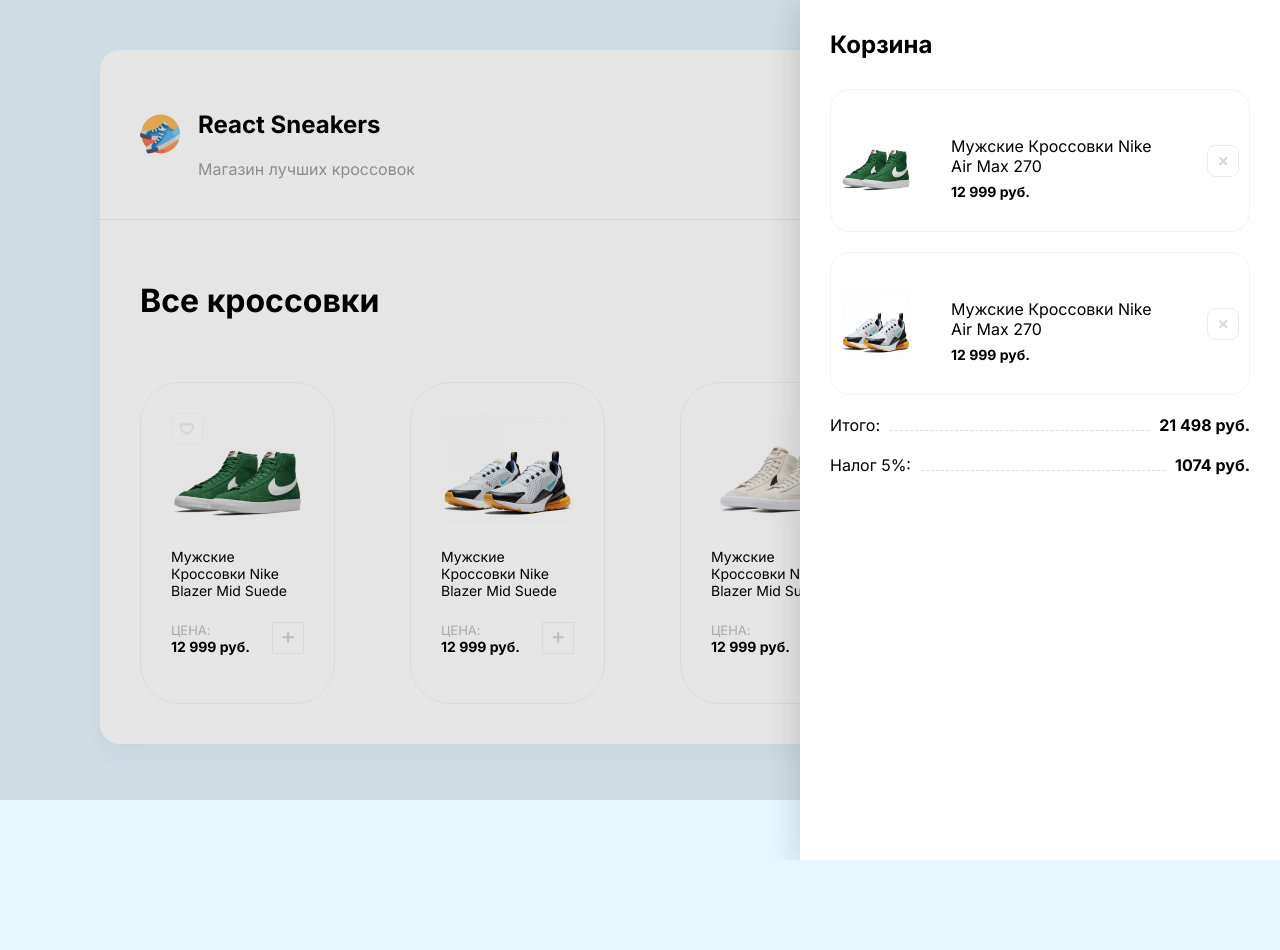
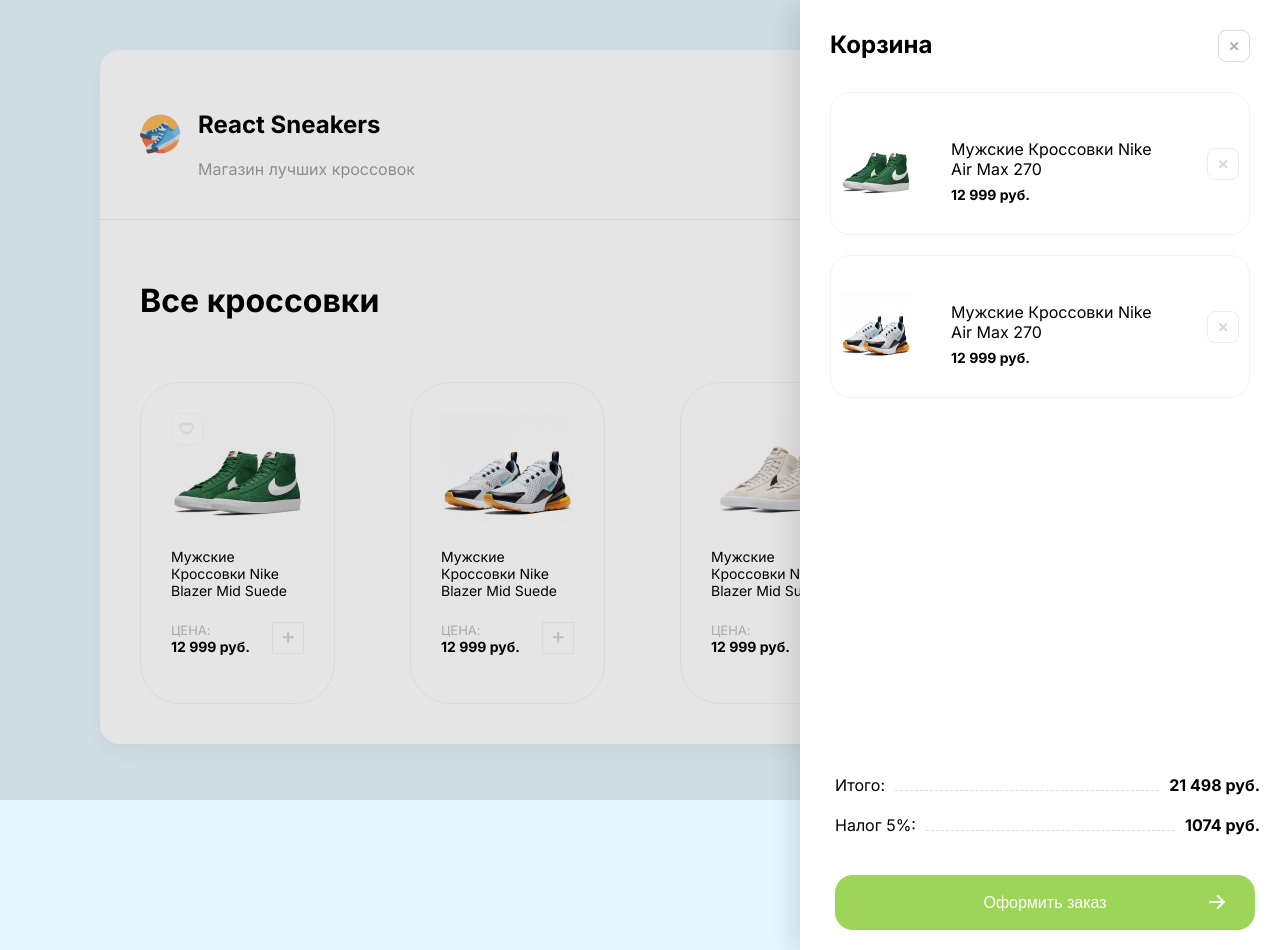
Before and after one commit to Valik04/react-sneakers, a React (Create React App) app: page / in a window 1280 px wide. Shown: the top 950 px of the page. Before the commit the page ends 860 px from the top, so only its background shows below. Built offline with nearby package versions, Linux system fonts and the light colour scheme.

Commit message:
completed cart

```diff
--- a/src/App.js
+++ b/src/App.js
@@ -4,7 +4,7 @@
     <div className="wrapper">
       <div className="overlay">
         <div className='drawer'>
-          <h2>Корзина</h2>
+          <h2>Корзина <img className='removeBtn' width={32} height={32} src='/img/btn-remove.svg' alt='Remove'/></h2>
 
           <div className="cartItem">
             <img width={70} height={70} src='/img/sneakers/image 1.jpg' alt='Sneakers'/>
@@ -24,26 +24,25 @@
             <img className='removeBtn' width={32} height={32} src='/img/btn-remove.svg' alt='Remove'/>
           </div>
 
-
           <div className="items">
             <ul className= 'cartTotalBlock'>
               <li>
                 <span>Итого: </span>
-                <diV> </diV>
+                <div> </div>
                 <b>21 498 руб. </b>
               </li>
               <li>
                 <span>Налог 5%: </span>
-                <diV> </diV>
+                <div> </div>
                 <b>1074 руб. </b>
               </li>
             </ul>
+            <button className='greenButton'>Оформить заказ<img src='/img/arrow.svg' alt='Arrow'/></button>
           </div>
+        </div>
 
 
-        </div>
       </div>
-
       <header>
         <div className='headerLeft'>
           <img width={40} height={40} src='/img/logo.png'/>
--- a/src/index.scss
+++ b/src/index.scss
@@ -12,8 +12,6 @@
 body {
   margin: 0;
   font-family:'Inter', system-ui;
-  -webkit-font-smoothing: antialiased;
-  -moz-osx-font-smoothing: grayscale;
   background-color: #E7F6FF;
 }
 
@@ -186,21 +184,95 @@
 
 .drawer{
   right: 0;
-  height: 100%;
+  height: 890px;
   position: absolute;
   width: 420px;
   background: white;
   box-shadow: -10px 4px 24px rgba(0,0,0,0.1);
   padding: 30px;
 
-
-
-
   h2{
     margin: 0;
     font-size: 24px;
     padding-bottom: 30px;
+    display: flex;
+    justify-content: space-between;
+
+    img{
+      cursor: pointer;
+    }
   }
+
+
+
+  .items{
+    position: absolute;
+    bottom: 0;
+    left: 0;
+    right: 0;
+    margin: 20px;
+    padding-left: 15px;
+    overflow: auto;
+
+    .greenButton{
+      width: 420px;
+      height: 55px;
+      border-radius: 18px;
+      background: #9DD558;
+      color: white;
+      border: 0;
+      font-size: 16px;
+      cursor: pointer;
+      margin-top: 20px;
+      transition: background 0.1s ease-in-out;
+
+
+      &:hover{
+        background: lighten(#9DD558, 7%);
+      }
+
+      &:active{
+        background: darken(#9DD558,5%);
+      }
+    }
+
+    .cartTotalBlock{
+
+      div{
+        flex: 1;
+        height: 1px;
+        border-bottom: 1px dashed #DFDFDF;
+        position: relative;
+        top: -4px;
+        margin: 0 10px;
+      }
+
+      li{
+        display: flex;
+        align-items: flex-end;
+        margin-bottom: 20px;
+      }
+    }
+
+    .greenButton{
+      position: relative;
+
+      &:hover{
+        img{
+          transform: translateX(5px);
+        }
+      }
+
+      img{
+        position: absolute;
+        right: 30px;
+        top: 20px;
+        transition: transform 0.15s ease-in-out;
+
+      }
+    }
+  }
+
 }
 
 .cartItem{
@@ -240,24 +312,3 @@
     }
   }
 }
-
-
-.items{
-
-  .cartTotalBlock{
-    div{
-      flex: 1;
-      height: 1px;
-      border-bottom: 1px dashed #DFDFDF;
-      position: relative;
-      top: -4px;
-      margin: 0 10px;
-    }
-
-    li{
-      display: flex;
-      align-items: flex-end;
-      margin-bottom: 20px;
-    }
-  }
-}
```
Also changed, not shown: public/img/arrow.svg (added).
